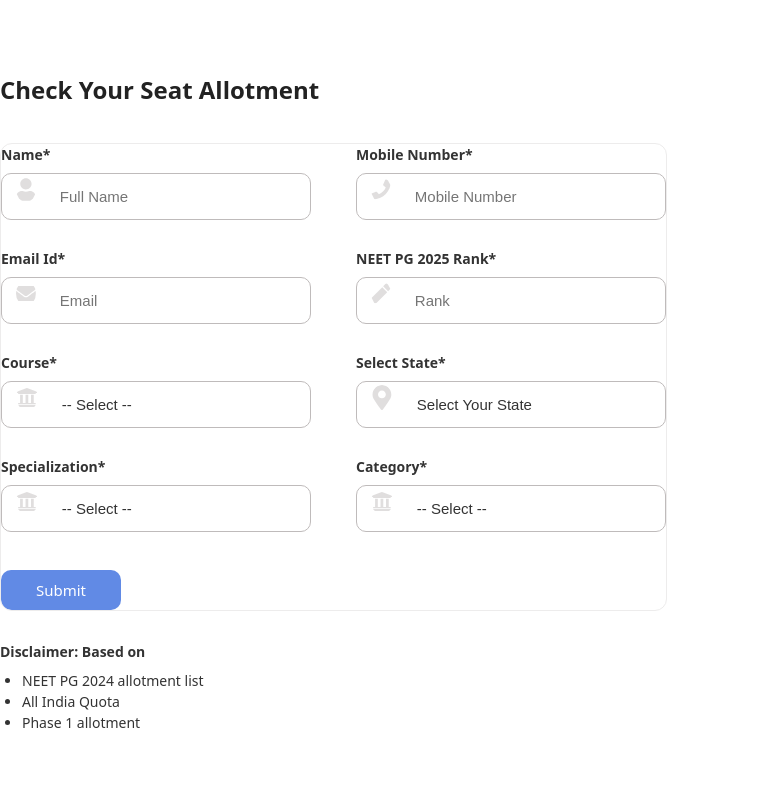
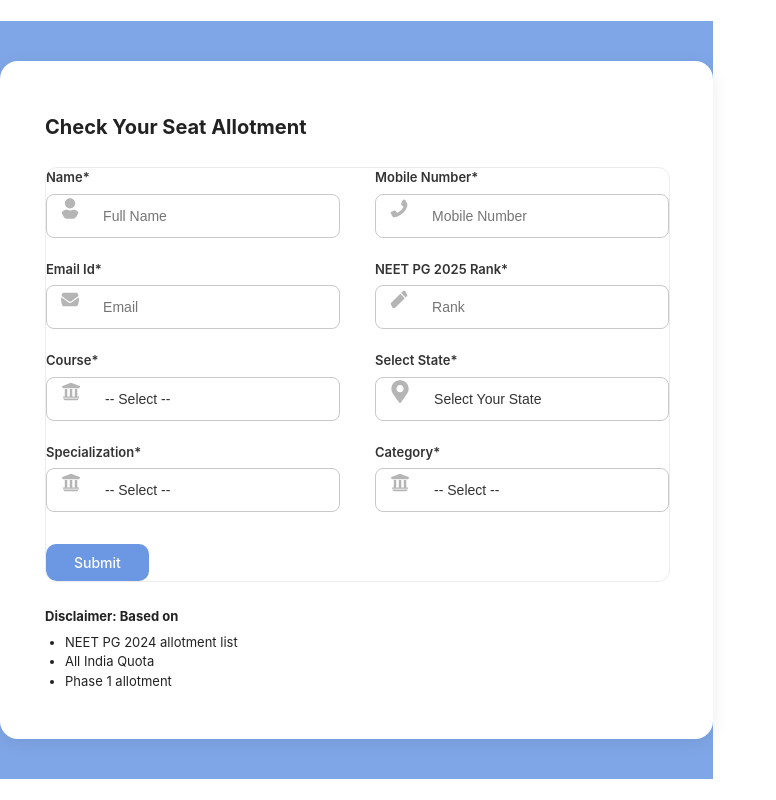
Before and after one commit to Rohit05292000/doctutorials, a React (Vite) app: page / in a window 1280 px wide. Shown: the whole page, without its empty margins (0-776 px from the left). Built offline with nearby package versions, Linux system fonts and the light colour scheme.

Commit message:
new commits

```diff
--- a/src/components/Body.css
+++ b/src/components/Body.css
@@ -1,37 +1,45 @@
+
+.form-wrapper {
+  background: #7fa6e7;
+  width: 100%;
+  padding: 40px 0;
+  display: flex;
+  justify-content: center;
+}
+
 
 .form-container {
   background: #ffffff;
-  width: 100%;
-  max-width: 1350px;
-  padding: 45px 55px;
-  border-radius: 32px;
-  box-shadow: 0 8px 22px rgba(239, 154, 154, 0.09);
-  border: 1px solid rgba(0, 0, 0, 0.08);
-  margin: auto;
+  width: 90%;
+  max-width: 1100px;
+  padding: 35px 45px;
+  border-radius: 18px;
+  box-shadow: 0 4px 18px rgba(0, 0, 0, 0.08);
   font-family: "Inter", sans-serif;
 }
 
 
 .form-title {
-  font-size: 24px;
+  font-size: 20px;
   font-weight: 700;
-  margin-bottom: 35px;
+  margin-bottom: 25px;
   color: #222;
 }
+
 
 .form-grid {
   display: grid;
   grid-template-columns: 1fr 1fr;
-  gap: 28px 45px;
+  gap: 22px 35px;
 }
 
 
 .form-group label {
-  font-size: 14px;
+  font-size: 13px;
   font-weight: 600;
-  margin-bottom: 8px;
   color: #333;
-  display: block;
+  margin-bottom: 6px;
+   display: block;
 }
 
 
@@ -40,35 +48,36 @@
   align-items: center;
   gap: 10px;
   padding: 0 14px;
-  min-height: 44px;
-  border: 1.5px solid #bfbbbb;
-  border-radius: 10px;
+  height: 42px;
+  background: #ffffff;
+  border: 1.3px solid #c9c9c9;
+  border-radius: 8px;
 }
 
 
 .input-box:focus-within {
-  border-color: #7aa0ef;
-  box-shadow: 0 0 0 3px rgba(122, 160, 239, 0.17);
-}
-
-.input-box .icon {
-  width: 25px;
-  height: 25px;
-  color: #cbc6c695;
-  display: flex;
-  align-items: center;
-  justify-content: center;
+  border-color: #7a9dea;
+  box-shadow: 0 0 0 2px rgba(122, 157, 234, 0.22);
 }
 
 
-/* ✅ INPUT + SELECT */
+.input-box .icon {
+  width: 23px;
+  height: 23px;
+  color: #b5b5b5;
+  display: flex;
+  justify-content: center;
+  align-items: center;
+}
+
+
 .input-box input,
 .input-box select {
   width: 100%;
   border: none;
   outline: none;
   background: transparent;
-  font-size: 15px;
+  font-size: 14px;
   color: #333;
 }
 
@@ -77,33 +86,44 @@
   cursor: pointer;
 }
 
-/* ✅ SUBMIT BUTTON */
+
 .submit-btn {
-  grid-column: 1 / span 2;
-  background: #618ae5;
-  color: #fff;
+  background: #6c97e3;
+  color: #ffffff;
   padding: 10px 28px;
   border: none;
   border-radius: 10px;
-  font-size: 15px;
+  font-size: 14px;
   cursor: pointer;
+  width: fit-content;
   margin-top: 10px;
-  width: 120px;
-  transition: 0.2s;
+  grid-column: 1 / 3;
+  justify-self: start;
 }
 
 .submit-btn:hover {
-  background: #4b73d0;
+  background: #5379d4;
 }
 
-/* ✅ DISCLAIMER */
+
 .disclaimer {
-  margin-top: 30px;
-  font-size: 14px;
-  color: #333;
+  margin-top: 25px;
+  font-size: 13px;
+  color: #222;
 }
 
 .disclaimer ul {
-  margin-top: 8px;
-  padding-left: 22px;
+  margin-top: 6px;
+  padding-left: 20px;
 }
+
+
+@media (max-width: 900px) {
+  .form-grid {
+    grid-template-columns: 1fr;
+  }
+
+  .submit-btn {
+    width: 50%;
+  }
+}
--- a/src/components/Body.jsx
+++ b/src/components/Body.jsx
@@ -79,9 +79,12 @@
 
   return (
    <div className="form-wrapper">
+  <div className="form-container">
+
     <h2 className="form-title">Check Your Seat Allotment</h2>
 
     <form className="form-grid" onSubmit={handleSubmit}>
+
       {/* Name */}
       <div className="form-group">
         <label>Name*</label>
@@ -219,10 +222,11 @@
       </button>
     </form>
 
-      {/* Success / Error messages */}
+    {/* Messages */}
     {error && <div style={{ color: "red", marginTop: "12px" }}>{error}</div>}
     {success && <div style={{ color: "green", marginTop: "12px" }}>{success}</div>}
 
+    {/* Disclaimer */}
     <div className="disclaimer">
       <strong>Disclaimer: Based on</strong>
       <ul>
@@ -231,7 +235,10 @@
         <li>Phase 1 allotment</li>
       </ul>
     </div>
+
   </div>
+</div>
+
   );
 };
 
--- a/src/components/Header.css
+++ b/src/components/Header.css
@@ -1,25 +1,31 @@
-.header{
+.header {
     background-color: rgb(178, 238, 238);
-    position: fixed;
+    position: fixed;            /* ✅ Fix entire header */
     top: 0;
-    /* left: 0; */
+    left: 0;
     width: 100%;
     height: 65px;
     z-index: 9999;
 
+    display: flex;
+    align-items: center;
+    padding-left: 20px;         /* adjust spacing as needed */
 }
-.logo{
-    position: fixed;
+
+/* ✅ DO NOT use fixed here */
+.logo {
     display: flex;
-    justify-content: center;
+    align-items: center;
+    gap: 10px;
 }
-.img{
+
+.img {
     height: 45px;
     padding: 10px;
+}
 
-}
-.h2{
-    color: #ffff;
+.h2 {
+    color: #fff;
     font-size: 20px;
     margin-left: 10px;
 }
--- a/src/components/Otp.css
+++ b/src/components/Otp.css
@@ -7,7 +7,13 @@
 }
 
 .otp-navbar {
-  padding: 20px 60px;
+  width: 100%;
+  height: 90px;
+  background: #e9eefc;
+  display: flex;
+  align-items: center;
+  padding: 0 60px;
+  box-shadow: 0 6px 8px rgba(0, 0, 0, 0.03);
 }
 
 .logo-img {
--- a/src/components/Otp.jsx
+++ b/src/components/Otp.jsx
@@ -1,7 +1,6 @@
 import React, { useState, useEffect } from "react";
 import { FaEdit } from "react-icons/fa";
 import "./Otp.css";
-
 import img1 from "../assets/slide1-28ef5fa6.png";
 import img2 from "../assets/slide2-07af1764.png";
 import img3 from "../assets/slide3-41cdd860.png";
@@ -14,7 +13,6 @@
   const [otp, setOtp] = useState(["", "", "", ""]);
   const [timer, setTimer] = useState(60);
 
-  // ✅ Auto Slider
   useEffect(() => {
     const timer = setInterval(() => {
       setCurrent((prev) => (prev + 1) % images.length);
@@ -22,7 +20,6 @@
     return () => clearInterval(timer);
   }, []);
 
-  // ✅ OTP Countdown
   useEffect(() => {
     if (timer <= 0) return;
     const t = setInterval(() => setTimer((x) => x - 1), 1000);
```
Also changed, not shown: src/components/Neetpg.css (added, +118 -0 lines), src/components/Neetpg.jsx (added, +77 -0 lines). Lines whose indentation alone changed are shown as unchanged.
